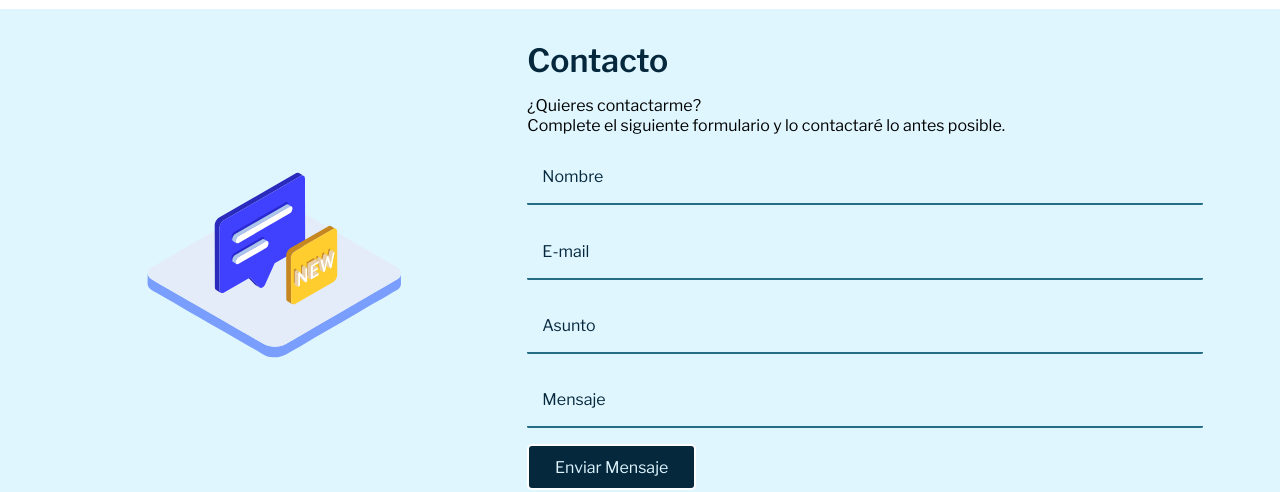
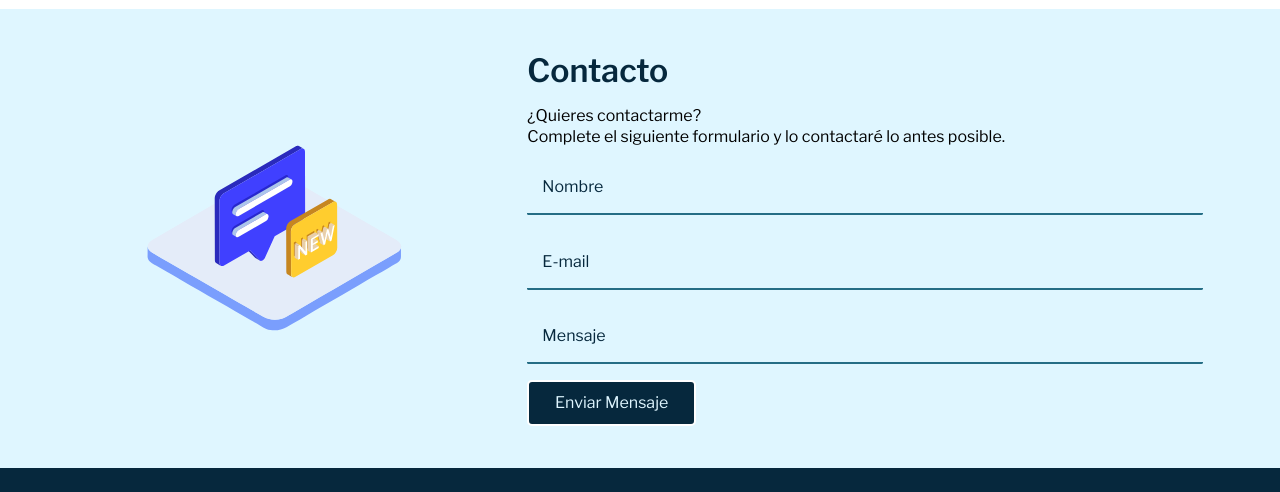
Before and after one commit to ulisesrojas70/Portafolio, a plain HTML site: page index.html in a window 1280 px wide. Shown: the part 3617-4109 px from the top of the page. Drawn offline with nearby package versions, Linux system fonts and the light colour scheme.

Commit message:
Se quito un input de la seccion Contacto, especificamente el input Asunto

```diff
--- a/index.html
+++ b/index.html
@@ -264,11 +264,6 @@
                             <span class="input-message-error">Este campo no es valido</span>
                         </div>
                         <div class="input-group">
-                            <input name="subject" id="subject" class="input" required type="text"  autocomplete="off" data-tipo="asunto" pattern=".{10,}">
-                            <label class="user-label">Asunto</label>
-                            <span class="input-message-error">Este campo no es valido</span>
-                        </div>
-                        <div class="input-group">
                             <input name="message" id="message" type="text" autocomplete="off" class="input" required data-tipo="mensaje" pattern=".{30,}">
                             <label class="user-label">Mensaje</label>
                             <span class="input-message-error">Este campo no es valido</span>
```
